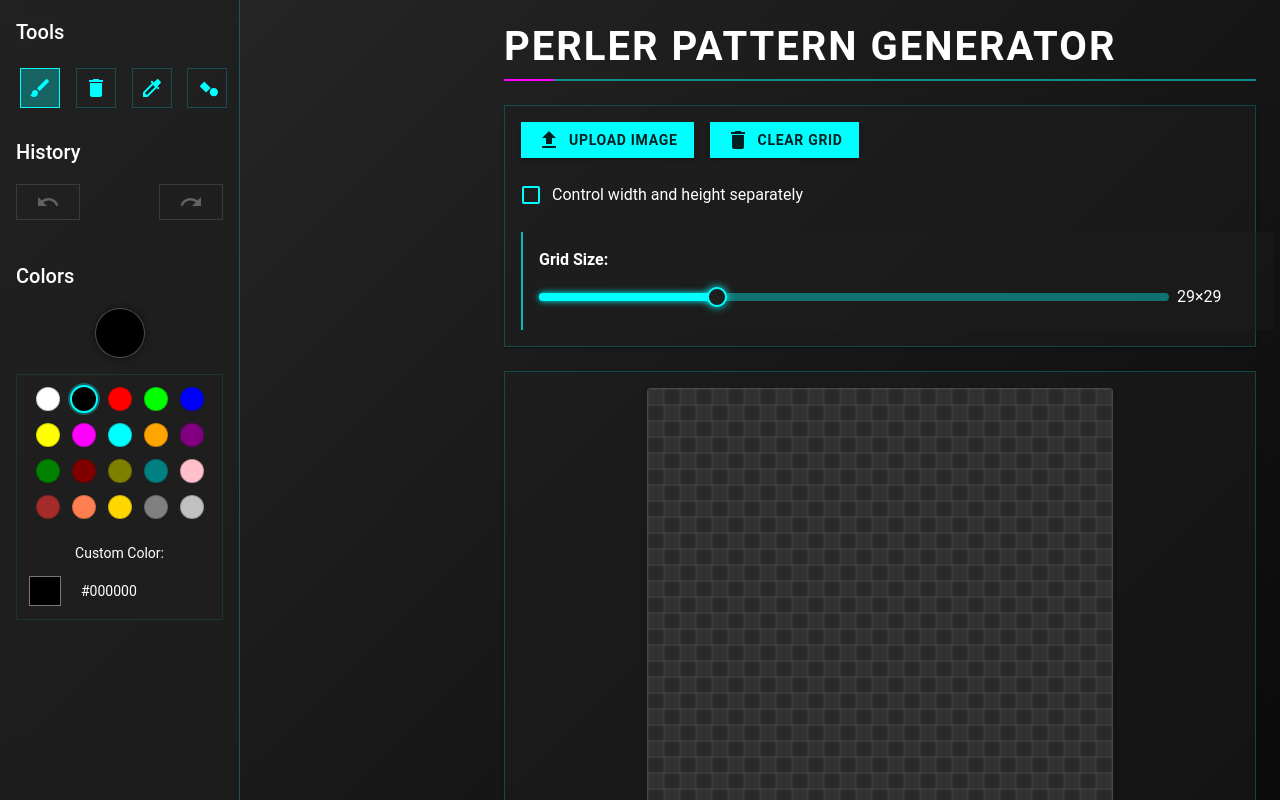
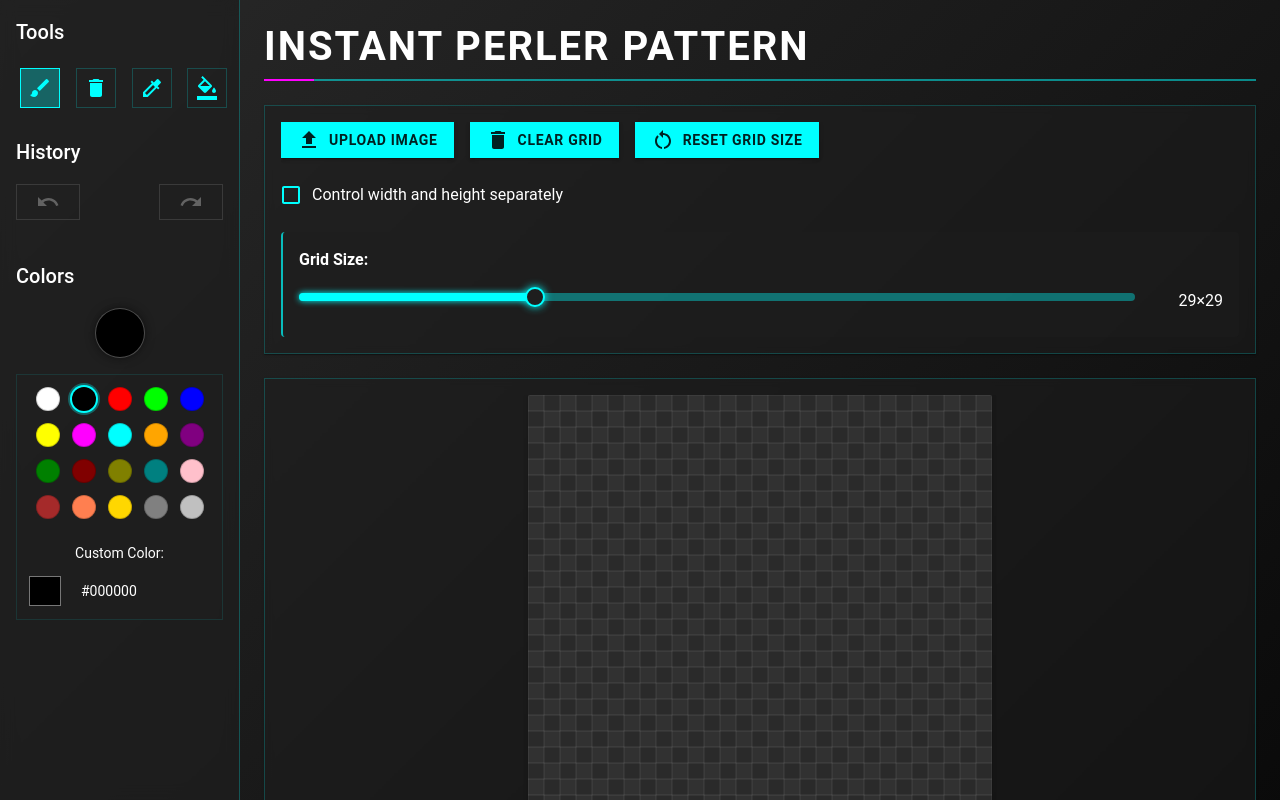
Before and after one commit to zreecespieces/perler-pattern-generator, a React (Vite) app: page / in a window 1280 px wide. Shown: the top 800 px of the page. Built offline with nearby package versions, Linux system fonts and the light colour scheme.

Commit message:
bugfixes and ux improvements

```diff
--- a/src/App.tsx
+++ b/src/App.tsx
@@ -35,7 +35,8 @@ function App() {
     undoPattern,
     redoPattern,
     canUndo,
-    canRedo
+    canRedo,
+    setGridSize
   } = usePerlerPattern(initialGridSize);
 
   // Grid ref for capturing as image
@@ -87,6 +88,11 @@ function App() {
     if (fileInputRef.current) {
       fileInputRef.current.value = "";
     }
+  };
+
+  // Reset grid size back to default 29x29
+  const resetGridSize = () => {
+    setGridSize({ width: 29, height: 29 });
   };
 
   // Cell interaction handler with deep clone to avoid any reference issues
@@ -154,6 +160,49 @@ function App() {
   const handleExportAsPNG = () => gridRef.current && exportAsPNG(gridRef.current);
   const handleExportAsJSON = () => perlerPattern && exportAsJSON(gridSize, scale, perlerPattern);
 
+  const handleImportFile = (event: React.ChangeEvent<HTMLInputElement>) => {
+    const file = event.target.files?.[0];
+    if (!file) return;
+
+    const reader = new FileReader();
+    reader.onload = (e) => {
+      try {
+        const fileContent = e.target?.result as string;
+        const parsed = JSON.parse(fileContent);
+
+        // Validate the imported data
+        if (!parsed.perlerPattern || !parsed.gridSize) {
+          console.error('Invalid pattern file');
+          return;
+        }
+
+        // Update grid size first
+        if (parsed.gridSize.width !== gridSize.width || parsed.gridSize.height !== gridSize.height) {
+          setSeparateDimensions(parsed.gridSize.width !== parsed.gridSize.height);
+          // We need to set the grid size directly
+          setGridSize(parsed.gridSize);
+        }
+
+        // Set the pattern
+        setPerlerPattern(parsed.perlerPattern);
+        addToHistory(parsed.perlerPattern);
+
+        // Reset scale if available
+        if (parsed.scale) {
+          setScale(parsed.scale);
+        }
+
+        // Clear any file selection
+        if (importFileRef.current) {
+          importFileRef.current.value = '';
+        }
+      } catch (error) {
+        console.error('Error importing pattern:', error);
+      }
+    };
+    reader.readAsText(file);
+  };
+
   return (
     <ThemeProvider theme={theme}>
       <AppContainer>
@@ -200,6 +249,8 @@ function App() {
           onExportPng={handleExportAsPNG}
           onExportJson={handleExportAsJSON}
           onImportClick={() => importFileRef.current?.click()}
+          onImportFile={handleImportFile}
+          onResetGridSize={resetGridSize}
         />
       </AppContainer>
     </ThemeProvider>
--- a/src/components/CanvasGrid/CanvasGrid.tsx
+++ b/src/components/CanvasGrid/CanvasGrid.tsx
@@ -28,6 +28,9 @@ const CanvasGrid: React.FC<CanvasGridProps> = ({
 
   // Track if mouse is down
   const isMouseDownRef = useRef<boolean>(false);
+
+  // Store scaling factor for mouse coordinates calculation
+  const scalingFactorRef = useRef<number>(1);
 
   // Draw the grid with enhanced styling
   const drawGrid = useCallback(() => {
@@ -102,8 +105,9 @@ const CanvasGrid: React.FC<CanvasGridProps> = ({
     if (!canvas) return null;
 
     const rect = canvas.getBoundingClientRect();
-    const x = Math.floor((e.clientX - rect.left) / pixelSize);
-    const y = Math.floor((e.clientY - rect.top) / pixelSize);
+    const scalingFactor = scalingFactorRef.current;
+    const x = Math.floor(((e.clientX - rect.left) / scalingFactor) / pixelSize);
+    const y = Math.floor(((e.clientY - rect.top) / scalingFactor) / pixelSize);
 
     // Check bounds
     if (x < 0 || x >= gridSize.width || y < 0 || y >= gridSize.height) return null;
@@ -143,25 +147,45 @@ const CanvasGrid: React.FC<CanvasGridProps> = ({
     onMouseUp();
   };
 
-  // Initialize canvas and draw initial grid
+  // Initialize canvas size based on grid dimensions and pixel size
   useEffect(() => {
     const canvas = canvasRef.current;
-    if (!canvas) return;
+    const context = canvas?.getContext('2d');
 
-    // Set canvas size
-    canvas.width = gridSize.width * pixelSize;
-    canvas.height = gridSize.height * pixelSize;
+    if (canvas && context) {
+      // Set canvas dimensions based on grid size
+      const canvasWidth = gridSize.width * pixelSize;
+      const canvasHeight = gridSize.height * pixelSize;
 
-    // Get context
-    const context = canvas.getContext('2d');
-    if (!context) return;
+      // Set actual canvas size in pixels
+      canvas.width = canvasWidth;
+      canvas.height = canvasHeight;
 
-    contextRef.current = context;
-    context.imageSmoothingEnabled = false; // Disable anti-aliasing for pixel art
+      // Set displayed size - allow CSS scaling while maintaining pixel perfectness
+      const maxDisplayWidth = 900; // Increased maximum width to better utilize container
+      const maxDisplayHeight = 800; // Maximum height to prevent overflow
 
-    // Draw initial grid
-    drawGrid();
-  }, [gridSize, drawGrid]); // Re-initialize when grid size changes
+      // Calculate appropriate scaling to fit within our container
+      const widthScaling = canvasWidth > maxDisplayWidth ? maxDisplayWidth / canvasWidth : 1;
+      const heightScaling = canvasHeight > maxDisplayHeight ? maxDisplayHeight / canvasHeight : 1;
+
+      // Use the smaller scaling factor to ensure it fits both dimensions
+      const scaling = Math.min(widthScaling, heightScaling);
+
+      // Store scaling factor for mouse coordinate calculations
+      scalingFactorRef.current = scaling;
+
+      // Apply CSS sizing (this is separate from the actual canvas pixel dimensions)
+      canvas.style.width = `${canvasWidth * scaling}px`;
+      canvas.style.height = `${canvasHeight * scaling}px`;
+
+      // Store context for later use
+      contextRef.current = context;
+
+      // Initial draw
+      drawGrid();
+    }
+  }, [gridSize, drawGrid]);
 
   // Redraw when pattern changes
   useEffect(() => {
@@ -195,7 +219,9 @@ const CanvasGrid: React.FC<CanvasGridProps> = ({
         cursor: getCursorStyle(),
         display: 'block', // Removes any extra space below canvas
         boxShadow: '0 0 5px rgba(0, 0, 0, 0.2)', // Subtle shadow
-        borderRadius: '2px' // Slightly rounded corners
+        borderRadius: '2px', // Slightly rounded corners
+        maxWidth: '100%', // Allow scaling
+        height: 'auto' // Maintain aspect ratio
       }}
     />
   );
--- a/src/components/Controls/GridSizeControls.tsx
+++ b/src/components/Controls/GridSizeControls.tsx
@@ -30,7 +30,9 @@ const GridSizeControls: React.FC<GridSizeControlsProps> = ({
       display: 'flex',
       flexDirection: 'column',
       width: '100%',
-      gap: 2
+      gap: 2,
+      overflow: 'hidden',
+      boxSizing: 'border-box'
     }}>
       <FormControlLabel
         control={
@@ -52,49 +54,59 @@ const GridSizeControls: React.FC<GridSizeControlsProps> = ({
         display: 'flex',
         flexDirection: { xs: 'column', md: 'row' },
         gap: 3,
-        width: '100%',
+        width: 'auto',
+        maxWidth: '100%',
         p: 2,
+        overflow: 'hidden',
+        borderRadius: 1,
         backgroundColor: (theme) => alpha(theme.palette.background.paper, 0.4),
-        borderLeft: (theme) => `2px solid ${alpha(theme.palette.primary.main, 0.7)}`
+        borderLeft: (theme) => `2px solid ${alpha(theme.palette.primary.main, 0.7)}`,
+        mr: 0
       }}>
         {!separateDimensions ? (
           <Box sx={{ display: 'flex', flexDirection: 'column', gap: 1, flex: 1 }}>
             <Typography variant="body1" sx={{ fontWeight: 'bold' }}>Grid Size:</Typography>
-            <Box sx={{ display: 'flex', gap: 1, alignItems: 'center' }}>
+            <Box sx={{ display: 'flex', gap: 1, alignItems: 'center', width: '100%' }}>
+              <Box sx={{ flex: 1, minWidth: 0 }}>
                 <StyledSlider
                   min={5}
                   max={90}
                   value={Math.max(gridSize.width, gridSize.height)}
                   onChange={(_, value) => onGridSizeChange(value as number)}
                 />
-              <Typography variant="body1" sx={{ minWidth: 80 }}>{gridSize.width}×{gridSize.height}</Typography>
+              </Box>
+              <Typography variant="body1" sx={{ minWidth: 80, width: 80, textAlign: 'right' }}>{gridSize.width}×{gridSize.height}</Typography>
             </Box>
           </Box>
         ) : (
           <>
             <Box sx={{ display: 'flex', flexDirection: 'column', gap: 1, flex: 1 }}>
               <Typography variant="body1" sx={{ fontWeight: 'bold' }}>Grid Width:</Typography>
-              <Box sx={{ display: 'flex', gap: 1, alignItems: 'center' }}>
+              <Box sx={{ display: 'flex', gap: 1, alignItems: 'center', width: '100%' }}>
+                <Box sx={{ flex: 1, minWidth: 0 }}>
                   <StyledSlider
                     min={5}
                     max={50}
                     value={gridSize.width}
                     onChange={(_, value) => onDimensionChange('width', value as number)}
                   />
-                <Typography variant="body1" sx={{ minWidth: 40 }}>{gridSize.width}</Typography>
+                </Box>
+                <Typography variant="body1" sx={{ minWidth: 40, width: 40, textAlign: 'right' }}>{gridSize.width}</Typography>
               </Box>
             </Box>
 
             <Box sx={{ display: 'flex', flexDirection: 'column', gap: 1, flex: 1 }}>
               <Typography variant="body1" sx={{ fontWeight: 'bold' }}>Grid Height:</Typography>
-              <Box sx={{ display: 'flex', gap: 1, alignItems: 'center' }}>
+              <Box sx={{ display: 'flex', gap: 1, alignItems: 'center', width: '100%' }}>
+                <Box sx={{ flex: 1, minWidth: 0 }}>
                   <StyledSlider
                     min={5}
                     max={50}
                     value={gridSize.height}
                     onChange={(_, value) => onDimensionChange('height', value as number)}
                   />
-                <Typography variant="body1" sx={{ minWidth: 40 }}>{gridSize.height}</Typography>
+                </Box>
+                <Typography variant="body1" sx={{ minWidth: 40, width: 40, textAlign: 'right' }}>{gridSize.height}</Typography>
               </Box>
             </Box>
           </>
@@ -103,14 +115,16 @@ const GridSizeControls: React.FC<GridSizeControlsProps> = ({
         {showScaleControl && (
           <Box sx={{ display: 'flex', flexDirection: 'column', gap: 1, flex: 1 }}>
             <Typography variant="body1" sx={{ fontWeight: 'bold' }}>Image Scale:</Typography>
-            <Box sx={{ display: 'flex', gap: 1, alignItems: 'center' }}>
+            <Box sx={{ display: 'flex', gap: 1, alignItems: 'center', width: '100%' }}>
+              <Box sx={{ flex: 1, minWidth: 0 }}>
                 <StyledSlider
                   min={10}
                   max={200}
                   value={scale}
                   onChange={(_, value) => onScaleChange(value as number)}
                 />
-              <Typography variant="body1" sx={{ minWidth: 40 }}>{scale}%</Typography>
+              </Box>
+              <Typography variant="body1" sx={{ minWidth: 40, width: 40, textAlign: 'right' }}>{scale}%</Typography>
             </Box>
           </Box>
         )}
--- a/src/components/Controls/ToolControls.tsx
+++ b/src/components/Controls/ToolControls.tsx
@@ -5,16 +5,10 @@ import DeleteIcon from '@mui/icons-material/Delete';
 import ColorizeIcon from '@mui/icons-material/Colorize';
 import UndoIcon from '@mui/icons-material/Undo';
 import RedoIcon from '@mui/icons-material/Redo';
+import FormatColorFillIcon from '@mui/icons-material/FormatColorFill';
 import { ToolButton } from '../../styles/styledComponents';
 import { EditTool } from '../../types';
 
-// Icon for the paint bucket
-const BucketIcon = () => (
-  <svg width="24" height="24" viewBox="0 0 24 24" fill="none" xmlns="http://www.w3.org/2000/svg">
-    <path d="M16 12l-7-7-5 5 7 7 5-5z" fill="currentColor" />
-    <path d="M19.5 12c-2.5 0-4.5 2-4.5 4.5s2 4.5 4.5 4.5 4.5-2 4.5-4.5-2-4.5-4.5-4.5z" fill="currentColor" />
-  </svg>
-);
 
 interface ToolControlsProps {
   currentTool: EditTool;
@@ -66,7 +60,7 @@ const ToolControls: React.FC<ToolControlsProps> = ({
             active={currentTool === EditTool.BUCKET}
             onClick={() => onToolChange(EditTool.BUCKET)}
           >
-            <BucketIcon />
+            <FormatColorFillIcon />
           </ToolButton>
         </Grid>
       </Grid>
--- a/src/components/Layout/MainContent.tsx
+++ b/src/components/Layout/MainContent.tsx
@@ -3,6 +3,7 @@ import { Box, Button } from '@mui/material';
 import UploadIcon from '@mui/icons-material/Upload';
 import DeleteIcon from '@mui/icons-material/Delete';
 import BrushIcon from '@mui/icons-material/Brush';
+import RestartAltIcon from '@mui/icons-material/RestartAlt';
 import { MainContent as StyledMainContent, SectionTitle, PegboardContainer, OriginalImageContainer, ControlPanel } from '../../styles/styledComponents';
 import { GridSizeControls, ExportControls } from '../Controls';
 import Pegboard from '../Pegboard';
@@ -34,6 +35,8 @@ interface MainContentProps {
   onExportPng: () => void;
   onExportJson: () => void;
   onImportClick: () => void;
+  onImportFile: (event: React.ChangeEvent<HTMLInputElement>) => void;
+  onResetGridSize: () => void;
 }
 
 const MainContent: React.FC<MainContentProps> = ({
@@ -61,11 +64,13 @@ const MainContent: React.FC<MainContentProps> = ({
   onMouseUp,
   onExportPng,
   onExportJson,
-  onImportClick
+  onImportClick,
+  onImportFile,
+  onResetGridSize
 }) => {
   return (
     <StyledMainContent drawerOpen>
-      <SectionTitle variant="h1">Perler Pattern Generator</SectionTitle>
+      <SectionTitle variant="h1">Instant Perler Pattern</SectionTitle>
 
       <ControlPanel>
         <input
@@ -79,9 +84,10 @@ const MainContent: React.FC<MainContentProps> = ({
           type="file"
           accept=".json"
           ref={importFileRef}
+          onChange={onImportFile}
           style={{ display: 'none' }}
         />
-        <Box sx={{ display: 'flex', flexDirection: 'column', width: '100%', gap: 2 }}>
+        <Box sx={{ display: 'flex', flexDirection: 'column', width: '100%', gap: 2, overflow: 'hidden' }}>
           <Box sx={{ display: 'flex', flexWrap: 'wrap', gap: 2, alignItems: 'center' }}>
             <Button
               variant="contained"
@@ -98,6 +104,14 @@ const MainContent: React.FC<MainContentProps> = ({
             >
               <DeleteIcon sx={{ mr: 1 }} />
               Clear Grid
+            </Button>
+            <Button
+              variant="contained"
+              color="primary"
+              onClick={onResetGridSize}
+            >
+              <RestartAltIcon sx={{ mr: 1 }} />
+              Reset Grid Size
             </Button>
             {image && (
               <Button
--- a/src/components/Pegboard/Pegboard.tsx
+++ b/src/components/Pegboard/Pegboard.tsx
@@ -1,6 +1,7 @@
 import React, { useCallback } from 'react';
 import CanvasGrid from '../CanvasGrid';
 import { GridSize, EditTool } from '../../types';
+import { Box } from '@mui/material';
 
 interface PegboardProps {
   perlerPattern: string[][];
@@ -55,19 +56,19 @@ const Pegboard: React.FC<PegboardProps> = ({
     }
   }, [isMouseDown, setIsMouseDown, onMouseUp]);
 
-  // Always use CanvasGrid for consistent rendering and better performance
   return (
-    <div
+    <Box
       ref={gridRef}
+      sx={{
+        display: 'flex',
+        justifyContent: 'center',
+        alignItems: 'center',
+        width: '100%',
+        height: '100%',
+        overflow: 'auto', // Make the inner container scrollable
+        position: 'relative',
+      }}
       onMouseLeave={handleMouseLeave}
-      style={{
-        // Add some styling for the container
-        border: '1px solid rgba(255, 255, 255, 0.2)',
-        borderRadius: '4px',
-        overflow: 'hidden',
-        boxShadow: '0 4px 6px rgba(0, 0, 0, 0.1)',
-        backgroundColor: 'rgba(30, 30, 30, 0.6)'
-      }}
     >
       <CanvasGrid
         perlerPattern={perlerPattern}
@@ -77,7 +78,7 @@ const Pegboard: React.FC<PegboardProps> = ({
         onMouseUp={handleMouseUp}
         currentTool={currentTool}
       />
-    </div>
+    </Box>
   );
 };
 
--- a/src/styles/styledComponents.ts
+++ b/src/styles/styledComponents.ts
@@ -36,9 +36,9 @@ export const DrawerHeader = styled(Box)(({ theme }) => ({
 // Main content area
 export const MainContent = styled(Box, {
   shouldForwardProp: (prop) => prop !== 'drawerOpen',
-})<{ drawerOpen: boolean }>(({ theme, drawerOpen }) => ({
+})<{ drawerOpen: boolean }>(({ theme }) => ({
   padding: theme.spacing(3),
-  marginLeft: drawerOpen ? 240 : 0,
+  marginLeft: 0,
   transition: theme.transitions.create('margin', {
     easing: theme.transitions.easing.sharp,
     duration: theme.transitions.duration.leavingScreen,
@@ -75,6 +75,9 @@ export const ControlPanel = styled(Paper)(({ theme }) => ({
   backdropFilter: 'blur(4px)',
   borderRadius: 0,
   border: `1px solid ${alpha(theme.palette.primary.main, 0.2)}`,
+  overflow: 'hidden', // Prevent content overflow
+  maxWidth: '100%', // Ensure it doesn't exceed parent width
+  boxSizing: 'border-box', // Include padding in width calculation
 }));
 
 // Tool button
@@ -104,6 +107,9 @@ export const PegboardContainer = styled(Paper)(({ theme }) => ({
   backdropFilter: 'blur(4px)',
   borderRadius: 0,
   border: `1px solid ${alpha(theme.palette.primary.main, 0.2)}`,
+  maxHeight: '925px',
+  width: '100%',
+  boxSizing: 'border-box',
 }));
 
 // Pegboard grid
@@ -138,6 +144,7 @@ export const OriginalImageContainer = styled(Paper)(({ theme }) => ({
 export const StyledSlider = styled(Slider)(({ theme }) => ({
   color: theme.palette.primary.main,
   height: 8,
+  width: '100%', // Ensure the slider takes the appropriate width
   '& .MuiSlider-track': {
     border: 'none',
     boxShadow: `0 0 6px ${theme.palette.primary.main}`,
--- a/src/utils/exportUtils.ts
+++ b/src/utils/exportUtils.ts
@@ -6,55 +6,38 @@ import { GridSize } from '../types';
 export const exportAsPNG = (gridRef?: HTMLDivElement | null): void => {
   if (!gridRef) return;
 
-  // Use html-to-image library functionality
-  const grid = gridRef;
+  // Find the canvas element within the grid container
+  const canvas = gridRef.querySelector('canvas');
+  if (!canvas) {
+    console.error('Canvas element not found');
+    return;
+  }
 
-  // Create a canvas element
-  const canvas = document.createElement('canvas');
-  const ctx = canvas.getContext('2d');
+  // Create a new canvas to add padding and background
+  const exportCanvas = document.createElement('canvas');
+  const ctx = exportCanvas.getContext('2d');
   if (!ctx) return;
 
-  // Set canvas size to match the grid
-  const gridRect = grid.getBoundingClientRect();
-  canvas.width = gridRect.width;
-  canvas.height = gridRect.height;
+  // Add some padding around the pattern
+  const padding = 20;
+  exportCanvas.width = canvas.width + (padding * 2);
+  exportCanvas.height = canvas.height + (padding * 2);
 
   // Draw a white background
   ctx.fillStyle = '#ffffff';
-  ctx.fillRect(0, 0, canvas.width, canvas.height);
+  ctx.fillRect(0, 0, exportCanvas.width, exportCanvas.height);
 
-  // Draw each bead
-  const beads = grid.querySelectorAll('[data-bead]');
-  beads.forEach((bead) => {
-    const beadRect = bead.getBoundingClientRect();
-    const color = bead.getAttribute('data-color') || 'transparent';
+  // Draw the pattern canvas onto our export canvas with padding
+  ctx.drawImage(canvas, padding, padding);
 
-    if (color !== 'transparent') {
-      // Calculate relative position
-      const x = beadRect.left - gridRect.left;
-      const y = beadRect.top - gridRect.top;
+  // Add a title/caption at the bottom if desired
+  ctx.font = '14px Arial';
+  ctx.fillStyle = '#000000';
+  ctx.textAlign = 'center';
+  ctx.fillText('Instant Perler Pattern', exportCanvas.width / 2, exportCanvas.height - 5);
 
-      // Draw the bead
-      ctx.fillStyle = color;
-      ctx.beginPath();
-      ctx.arc(
-        x + beadRect.width / 2,
-        y + beadRect.height / 2,
-        beadRect.width / 2,
-        0,
-        Math.PI * 2
-      );
-      ctx.fill();
-
-      // Draw a subtle border
-      ctx.strokeStyle = 'rgba(0,0,0,0.2)';
-      ctx.lineWidth = 1;
-      ctx.stroke();
-    }
-  });
-
-  // Convert canvas to data URL and trigger download
-  const dataUrl = canvas.toDataURL('image/png');
+  // Convert to data URL and trigger download
+  const dataUrl = exportCanvas.toDataURL('image/png');
   const link = document.createElement('a');
   link.download = 'perler-pattern.png';
   link.href = dataUrl;
@@ -94,28 +77,20 @@ export const exportAsJSON = (
 /**
  * Import a pattern from a JSON file
  */
-export const importFromJSON = (
-  file: File,
-  onImportSuccess: (gridSize: GridSize, scale: number, perlerPattern: string[][], hasImage: boolean) => void,
-  onImportError: (error: Error) => void
-): void => {
-  const reader = new FileReader();
-  reader.onload = (e) => {
+export const importFromJSON = (fileContent: string): string[][] | null => {
   try {
-      const content = e.target?.result as string;
-      const state = JSON.parse(content);
+    const state = JSON.parse(fileContent);
 
     // Check if it's a valid state file
     if (!state.perlerPattern || !state.gridSize) {
-        throw new Error('Invalid state file');
+      console.error('Invalid pattern file');
+      return null;
     }
 
-      onImportSuccess(state.gridSize, state.scale || 100, state.perlerPattern, state.hasImage || false);
+    return state.perlerPattern;
 
   } catch (error) {
-      console.error('Error importing state:', error);
-      onImportError(error as Error);
+    console.error('Error importing pattern:', error);
+    return null;
   }
 };
-  reader.readAsText(file);
-};
```
Lines whose indentation alone changed are shown as unchanged.
